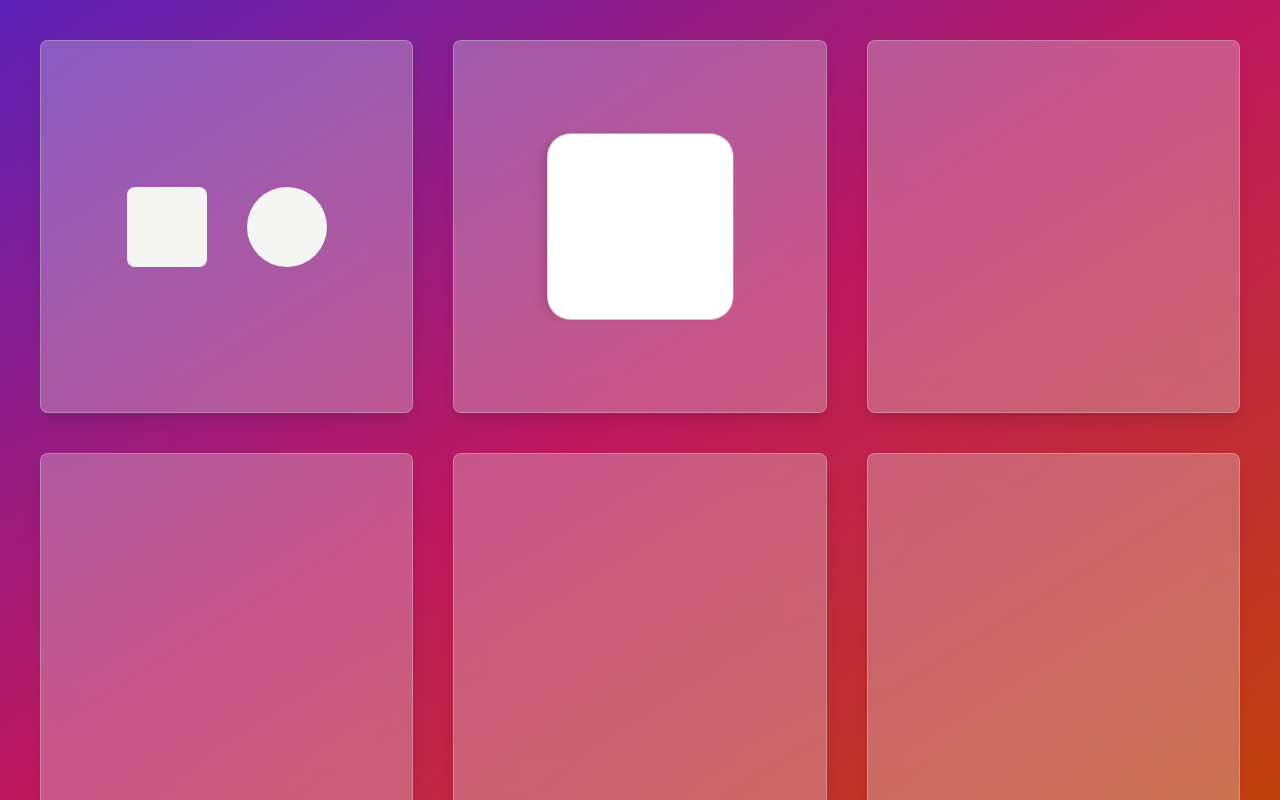
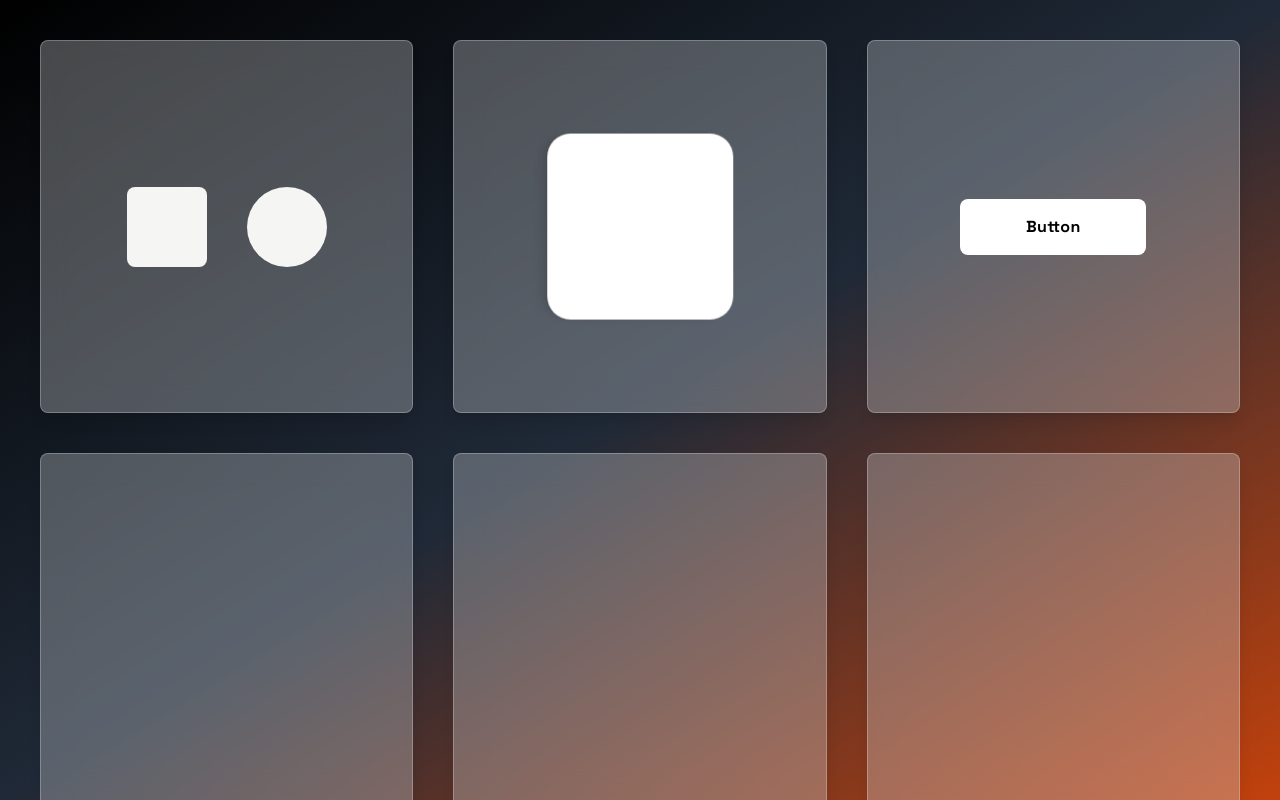
Before and after one commit to SomaTakata/my-portfolio, a Next.js app: page /projects in a window 1280 px wide. Built offline with nearby package versions, Linux system fonts and the light colour scheme.

Commit message:
animate button

```diff
--- a/app/(home)/projects/page.tsx
+++ b/app/(home)/projects/page.tsx
@@ -20,7 +20,7 @@ export default function page() {
   return (
     <motion.div
       className="flex flex-col gap-10 overflow-x-hidden bg-gradient-to-br
-    from-violet-800 via-pink-700 to-orange-700  h-screen"
+    from-black via-gray-800 to-orange-700  h-screen"
     >
       <motion.section
         variants={gridContainerVariants}
@@ -39,12 +39,22 @@ export default function page() {
             initial={{ opacity: 0, y: 100 }}
             animate={{ opacity: 1, y: 0 }}
             transition={{ duration: 1, ease: "easeOut", delay: 0.2 }}
+            whileHover={{
+              scale: 1.1,
+              backgroundColor: "#615ae0",
+              color: "#ffffff",
+            }}
           ></motion.div>
           <motion.div
             className="w-6 h-6 sm:w-10 sm:h-10 lg:w-20 lg:h-20  bg-stone-100 rounded-full"
             initial={{ opacity: 0, y: -100 }}
             animate={{ opacity: 1, y: 0 }}
             transition={{ duration: 1, ease: "easeOut", delay: 0.2 }}
+            whileHover={{
+              scale: 1.1,
+              backgroundColor: "#cc4a6c",
+              color: "#ffffff",
+            }}
           ></motion.div>
         </motion.div>
         {/* Shape Shifting */}
@@ -68,11 +78,25 @@ export default function page() {
             }}
           ></motion.div>
         </motion.div>
+
         <motion.div
           variants={gridSquareVariants}
           className="bg-gray-200/30 backdrop-blur-lg
     border border-gray-200/30 shadow-lg aspect-square rounded-lg justify-center flex items-center gap-10"
-        ></motion.div>
+        >
+          <motion.button
+            whileTap={{ scale: 0.9 }}
+            whileHover={{
+              scale: 1.1,
+              backgroundColor: "#5ae085",
+              color: "#ffffff",
+            }}
+            transition={{ bounceDamping: 10, bounceStiffness: 600 }}
+            className="bg-white sm:w-1/2 px-4 py-1 sm:py-4 rounded-lg   text-black font-bold tracking-wide"
+          >
+            Button
+          </motion.button>
+        </motion.div>
         <motion.div
           variants={gridSquareVariants}
           className="bg-gray-200/30 backdrop-blur-lg
```
